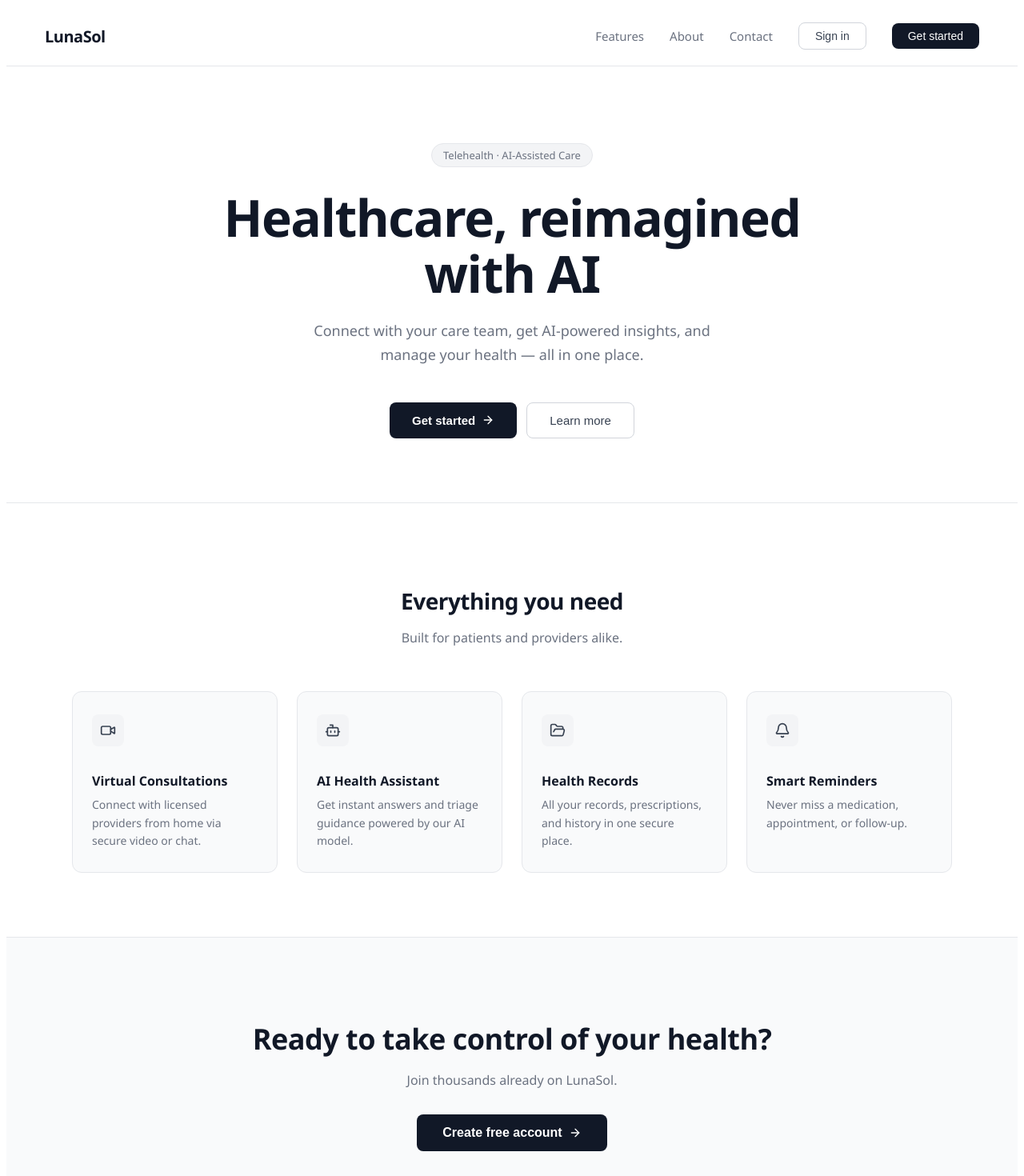
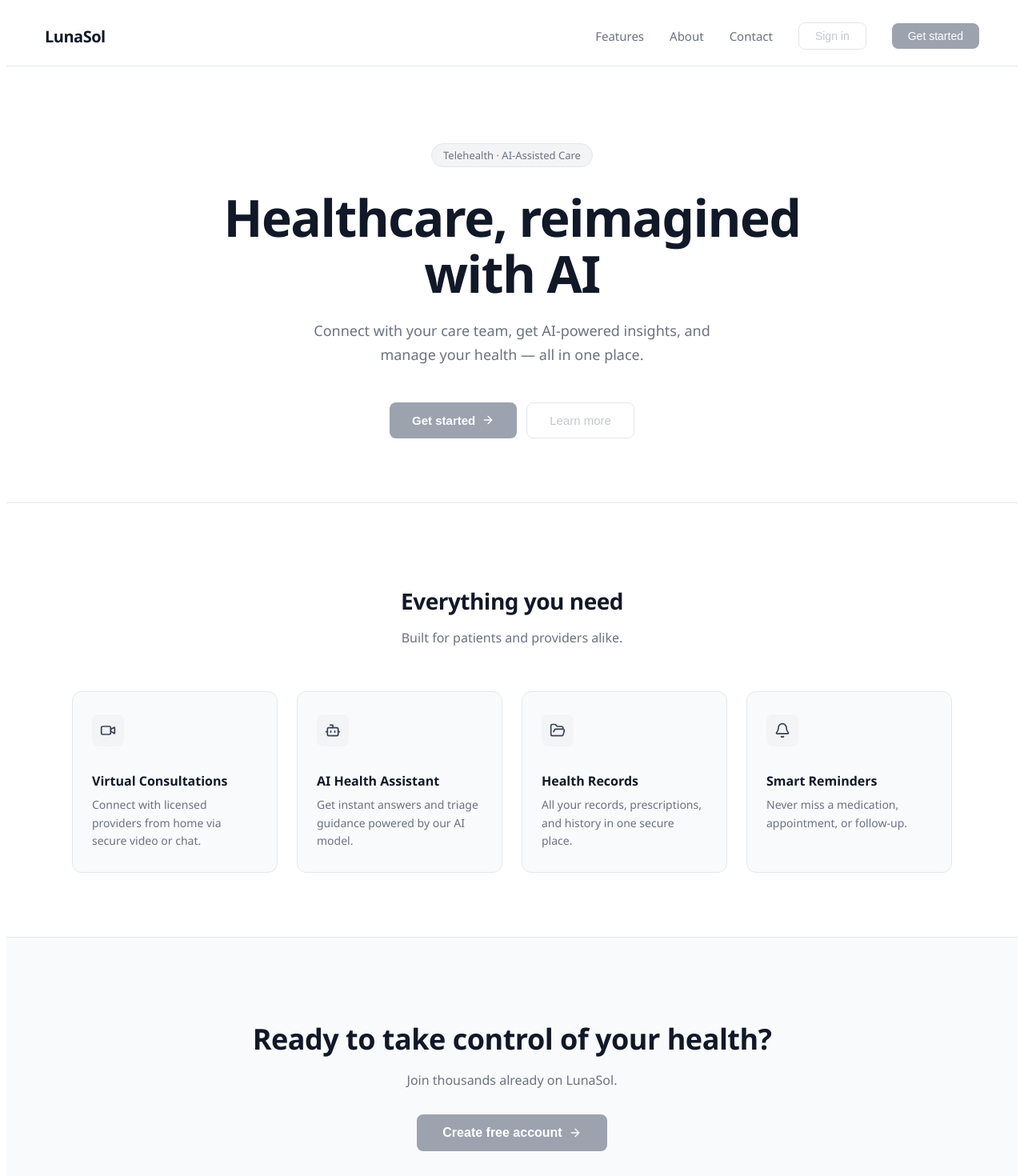
Before and after one commit to Benny-Gil/LunaSol, a Next.js app in the folder apps/web/: page / in a window 1280 px wide. Shown: the top 1470 px of the page at 80% size. Built offline with nearby package versions, Linux system fonts and the light colour scheme.

Commit message:
chore(web): disable all CTA buttons as placeholders

```diff
--- a/apps/web/src/app/page.tsx
+++ b/apps/web/src/app/page.tsx
@@ -13,10 +13,10 @@ export default function Home() {
           <a href="#" style={{ color: '#6b7280', textDecoration: 'none', fontSize: '15px' }}>Features</a>
           <a href="#" style={{ color: '#6b7280', textDecoration: 'none', fontSize: '15px' }}>About</a>
           <a href="#" style={{ color: '#6b7280', textDecoration: 'none', fontSize: '15px' }}>Contact</a>
-          <button style={{ background: 'transparent', border: '1px solid #d1d5db', color: '#374151', padding: '8px 20px', borderRadius: '8px', cursor: 'pointer', fontSize: '14px', fontWeight: 500 }}>
+          <button disabled style={{ background: 'transparent', border: '1px solid #d1d5db', color: '#9ca3af', padding: '8px 20px', borderRadius: '8px', cursor: 'not-allowed', fontSize: '14px', fontWeight: 500, opacity: 0.6 }}>
             Sign in
           </button>
-          <button style={{ background: '#111827', border: 'none', color: '#ffffff', padding: '8px 20px', borderRadius: '8px', cursor: 'pointer', fontSize: '14px', fontWeight: 500 }}>
+          <button disabled style={{ background: '#9ca3af', border: 'none', color: '#ffffff', padding: '8px 20px', borderRadius: '8px', cursor: 'not-allowed', fontSize: '14px', fontWeight: 500 }}>
             Get started
           </button>
         </div>
@@ -34,10 +34,10 @@ export default function Home() {
           Connect with your care team, get AI-powered insights, and manage your health — all in one place.
         </p>
         <div style={{ display: 'flex', gap: '12px', justifyContent: 'center', flexWrap: 'wrap' }}>
-          <button style={{ display: 'flex', alignItems: 'center', gap: '8px', background: '#111827', border: 'none', color: '#fff', padding: '13px 28px', borderRadius: '8px', fontSize: '15px', fontWeight: 600, cursor: 'pointer' }}>
+          <button disabled style={{ display: 'flex', alignItems: 'center', gap: '8px', background: '#9ca3af', border: 'none', color: '#fff', padding: '13px 28px', borderRadius: '8px', fontSize: '15px', fontWeight: 600, cursor: 'not-allowed' }}>
             Get started <ArrowRight size={16} />
           </button>
-          <button style={{ background: 'transparent', border: '1px solid #d1d5db', color: '#374151', padding: '13px 28px', borderRadius: '8px', fontSize: '15px', fontWeight: 500, cursor: 'pointer' }}>
+          <button disabled style={{ background: 'transparent', border: '1px solid #d1d5db', color: '#9ca3af', padding: '13px 28px', borderRadius: '8px', fontSize: '15px', fontWeight: 500, cursor: 'not-allowed', opacity: 0.6 }}>
             Learn more
           </button>
         </div>
@@ -71,7 +71,7 @@ export default function Home() {
           Ready to take control of your health?
         </h2>
         <p style={{ color: '#6b7280', marginBottom: '32px', fontSize: '16px' }}>Join thousands already on LunaSol.</p>
-        <button style={{ display: 'inline-flex', alignItems: 'center', gap: '8px', background: '#111827', border: 'none', color: '#fff', padding: '14px 32px', borderRadius: '8px', fontSize: '16px', fontWeight: 600, cursor: 'pointer' }}>
+        <button disabled style={{ display: 'inline-flex', alignItems: 'center', gap: '8px', background: '#9ca3af', border: 'none', color: '#fff', padding: '14px 32px', borderRadius: '8px', fontSize: '16px', fontWeight: 600, cursor: 'not-allowed' }}>
           Create free account <ArrowRight size={16} />
         </button>
       </section>
```
